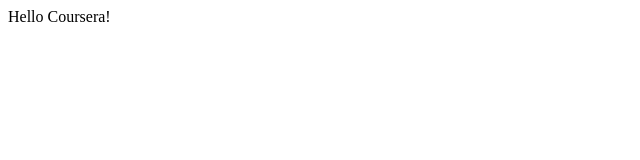
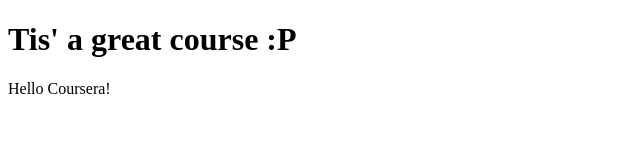
Before and after one commit to jaybhatt21/coursera-test, a plain HTML site: page site/index.html in a window 1280 px wide. Shown: the whole page, without its empty margins (0-640 px from the left). Drawn offline with Linux system fonts and the light colour scheme.

Commit message:
The update made in index.html

```diff
--- a/site/index.html
+++ b/site/index.html
@@ -4,6 +4,7 @@
 	<title>Hello Coursera!</title>
 </head>
 <body>
+<h1>Tis' a great course :P </h1>
 Hello Coursera!
 </body>
 </html>
```
